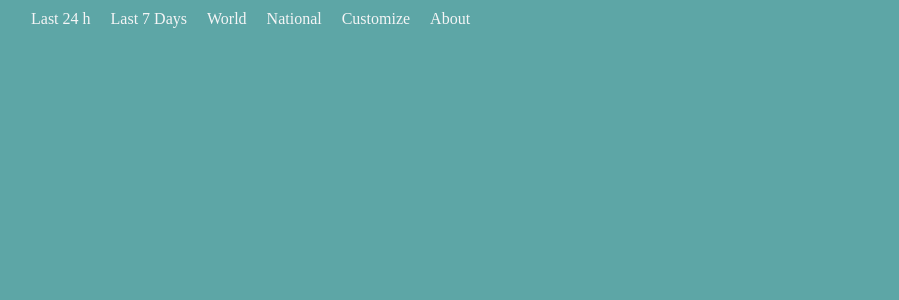
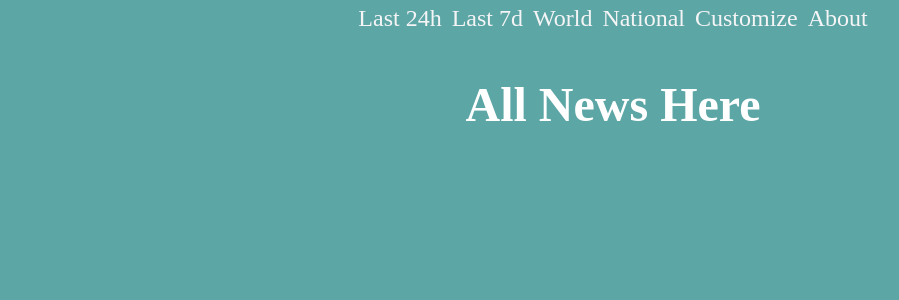
Before and after one commit to SimHerling/allnews, a Flask app: page / in a window 1280 px wide. Shown: the top 300 px of the page, without its empty margins (27-926 px from the left). Run offline with Flask 2, Linux system fonts and the light colour scheme.

Commit message:
navbar and heading

```diff
--- a/static/style.css
+++ b/static/style.css
@@ -1,6 +1,7 @@
 body{
     /*background-color: rgba(0, 144, 144, 0.8);*/
     background-color: rgba(53, 144, 144, 0.8);
+    margin: auto 0;
 }
 
 /* TITLE */
@@ -8,35 +9,40 @@ body{
     text-align: center;
     font-size: 3rem;
     color: white;
-    display: flex;
+    /*height: 80vh;*/
+    /*display: flex;*/
 }
 
-.top-articles-list {
+/*.top-articles-list {
     display: flex;
     align-items: stretch;
     flex-wrap: nowrap;
-}
+}*/
 
 
 /*NAV*/
-.sticky {
+/*.sticky {
     position: fixed;
     top: 0;
     width: 100%;
 }
-
+*/
 .main-nav {
     display: flex;
+    flex-direction: row;
+    flex-wrap: wrap;
+    justify-content: center;
     list-style: none;
-    font-size: 1em;
+    font-size: 1.5rem;
     margin: 0;
+    padding-left: 0;
 
 }
 
 
 
 li {
-    padding: 10px;
+    padding: 5px;
 }
 
 a {
--- a/templates/index.html
+++ b/templates/index.html
@@ -9,17 +9,19 @@
 	<link href="../static/style.css" rel="stylesheet" type="text/css"/>
 </head>
 <body>
-	<nav class="sticky top-articles-list">
+	<nav class="container">
 		<ul class="main-nav">
-		  <li><a href="">Last 24  h</a></li>
-		  <li><a href="">Last 7 Days</a></li>
+		  <li><a href="">Last 24h</a></li>
+		  <li><a href="">Last 7d</a></li>
 		  <li><a href="">World</a></li>
 		  <li><a href="">National</a></li>
 		  <li><a href="">Customize</a></li>
 		  <li><a href="">About</a></li>
 		</ul>
 	</nav>
-
+	<!-- <div class="title container">All News Here</div> -->
+	<h2 class="title container">All News Here</h2>
+    <!-- <h1>All News Here</h1> -->
 
 <!-- TEST -->
 <!-- <nav>
@@ -44,8 +46,7 @@
 <div class="suplemento"></div> -->
 
 
-	<!-- <div class="title container">All News Here</div> -->
-<!--    <h1>All News Here</h1>-->
+
     <script src="script.js"></script>
 </body>
 </html>
```
